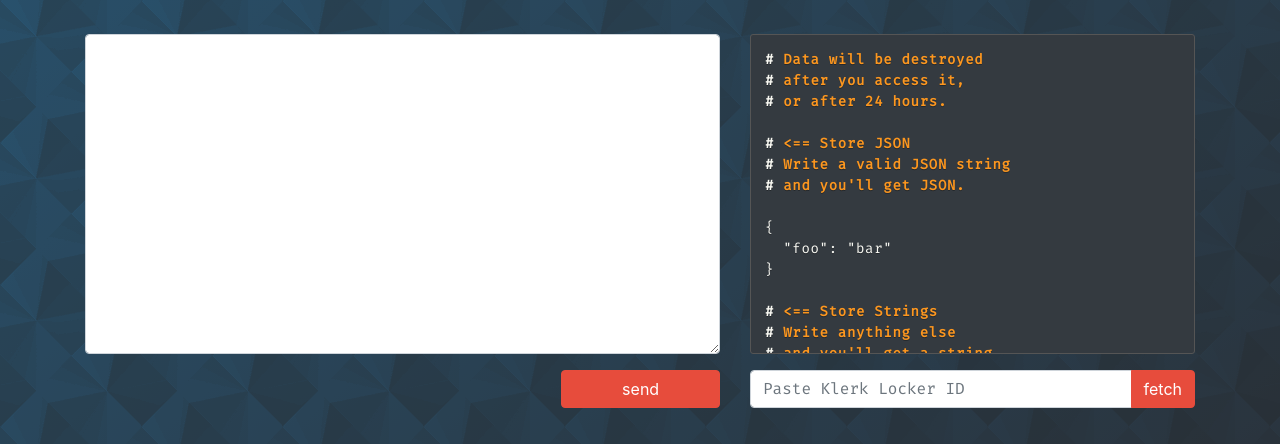
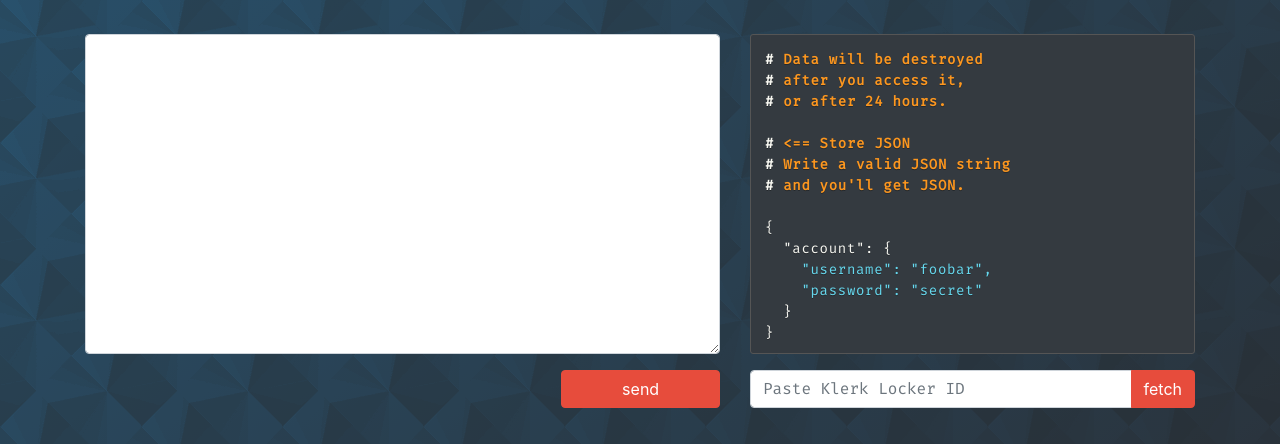
Before and after one commit to klerk-io/klerk.io, a website: page src/index.html in a window 1280 px wide. Shown: the part 356-800 px from the top of the page. Drawn offline with nearby package versions, Linux system fonts and the light colour scheme; files that its build step writes are made by us from their sources.

Commit message:
Change the JSON example to something more tangible.

```diff
--- a/src/index.html
+++ b/src/index.html
@@ -61,7 +61,10 @@
 # and you'll get JSON.
 
 {
-  "foo": "bar"
+  "account": {
+    "username": "foobar",
+    "password": "secret"
+  }
 }
 
 # <== Store Strings
```
